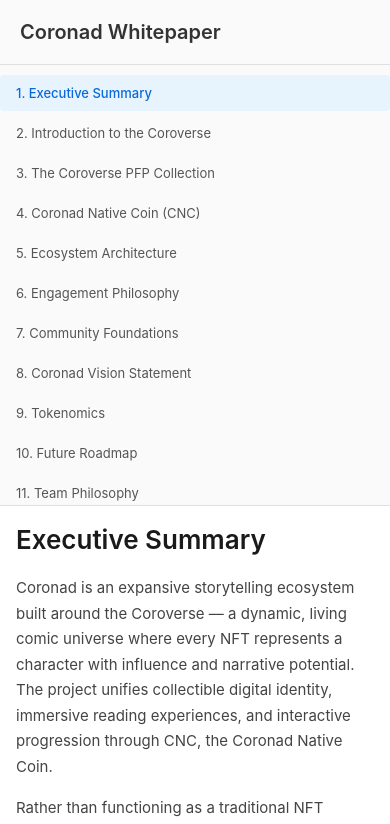
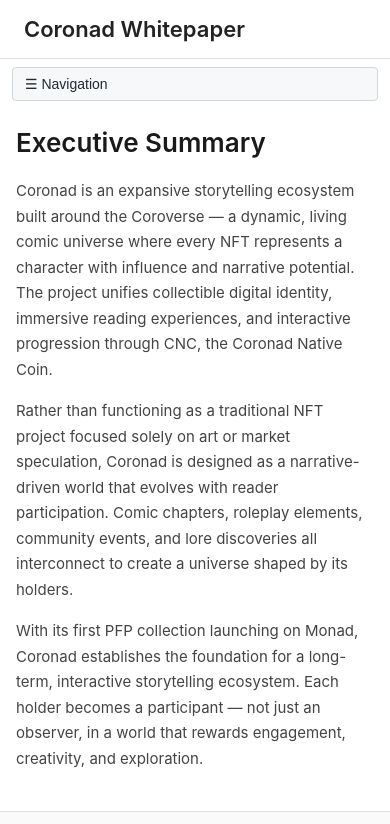
Before and after one commit to TheinSoe137/project-whitepaper, a React (Create React App) app: page / in a window 390 px wide. Shown: the top 824 px of the page. Built offline with nearby package versions, Linux system fonts and the light colour scheme.

Commit message:
bug fix , add toggle nav

```diff
--- a/src/App.css
+++ b/src/App.css
@@ -1,6 +1,21 @@
+.app-root {
+    min-height: 100vh;
+    background: #fff;
+    display: flex;
+    flex-direction: column;
+}
+
+.app-header {
+    padding: 16px 24px;
+    border-bottom: 1px solid #e0e0e0;
+    font-size: 22px;
+    font-weight: 600;
+    color: #222;
+}
+
 .app {
     display: flex;
-    height: 100vh;
+    height: calc(100vh - 60px);
     overflow: hidden;
     background: #fff;
 }
@@ -12,14 +27,36 @@
     overflow: hidden;
 }
 
+.sidebar-toggle-button {
+    display: none;
+}
+
 @media (max-width: 1024px) {
     .app {
         flex-direction: column;
         height: auto;
-        min-height: 100vh;
+        min-height: calc(100vh - 60px);
     }
 
     .content-wrapper {
         height: auto;
     }
+
+    .sidebar-toggle-button {
+        display: inline-flex;
+        align-items: center;
+        gap: 6px;
+        margin: 8px 12px;
+        padding: 8px 12px;
+        font-size: 14px;
+        border-radius: 4px;
+        border: 1px solid #d0d7de;
+        background: #f6f8fa;
+        color: #24292f;
+        cursor: pointer;
+    }
+
+    .sidebar-toggle-button:hover {
+        background: #eaeef2;
+    }
 }
--- a/src/App.jsx
+++ b/src/App.jsx
@@ -8,20 +8,36 @@ import './App.css';
 function App() {
     const [currentParentKey, setCurrentParentKey] = useState('executive-summary');
     const [currentChildKey, setCurrentChildKey] = useState(null);
+    const [isSidebarOpen, setIsSidebarOpen] = useState(false);
 
     const handleSectionChange = (parentKey, childKey = null) => {
         setCurrentParentKey(parentKey);
         setCurrentChildKey(childKey);
+        // When navigating via PageNavigation on mobile, also close the sidebar
+        setIsSidebarOpen(false);
     };
 
     return (
+        <div className="app-root">
+            <header className="app-header">
+                Coronad Whitepaper
+            </header>
             <div className="app">
                 <Sidebar
                     currentParentKey={currentParentKey}
                     currentChildKey={currentChildKey}
                     onSectionChange={handleSectionChange}
+                    isMobileOpen={isSidebarOpen}
+                    onCloseMobile={() => setIsSidebarOpen(false)}
                 />
                 <div className="content-wrapper">
+                    <button
+                        type="button"
+                        className="sidebar-toggle-button"
+                        onClick={() => setIsSidebarOpen(true)}
+                    >
+                        ☰ Navigation
+                    </button>
                     <Content
                         parentKey={currentParentKey}
                         childKey={currentChildKey}
@@ -34,6 +50,7 @@ function App() {
                     <Footer />
                 </div>
             </div>
+        </div>
     );
 }
 
--- a/src/components/Sidebar.jsx
+++ b/src/components/Sidebar.jsx
@@ -2,7 +2,7 @@ import React, { useState } from 'react';
 import { sections } from '../data/sections';
 import '../styles/Sidebar.css';
 
-const Sidebar = ({ currentParentKey, currentChildKey, onSectionChange }) => {
+const Sidebar = ({ currentParentKey, currentChildKey, onSectionChange, isMobileOpen, onCloseMobile }) => {
     const [expandedSections, setExpandedSections] = useState({});
 
     const toggleSection = (key) => {
@@ -19,6 +19,9 @@ const Sidebar = ({ currentParentKey, currentChildKey, onSectionChange }) => {
 
     const handleParentClick = (key) => {
         onSectionChange(key, null);
+        if (onCloseMobile) {
+            onCloseMobile();
+        }
         // Expand children if section has children and is not already expanded
         if (sections[key].children && Object.keys(sections[key].children).length > 0) {
             if (!expandedSections[key]) {
@@ -33,6 +36,9 @@ const Sidebar = ({ currentParentKey, currentChildKey, onSectionChange }) => {
     const handleChildClick = (parentKey, childKey, event) => {
         event.preventDefault();
         onSectionChange(parentKey, childKey);
+        if (onCloseMobile) {
+            onCloseMobile();
+        }
         // Expand parent if not already expanded
         if (!expandedSections[parentKey]) {
             setExpandedSections(prev => ({
@@ -43,9 +49,16 @@ const Sidebar = ({ currentParentKey, currentChildKey, onSectionChange }) => {
     };
 
     return (
-        <div className="sidebar">
+        <div className={`sidebar ${isMobileOpen ? 'sidebar-open' : ''}`}>
             <div className="sidebar-header">
-                <h1>Coronad Whitepaper</h1>
+                {/* <h1>Coronad Whitepaper</h1> */}
+                <button
+                    type="button"
+                    className="sidebar-close-btn"
+                    onClick={onCloseMobile}
+                >
+                    ✕
+                </button>
             </div>
             <nav className="navigation">
                 {Object.entries(sections).map(([key, section]) => {
--- a/src/styles/Footer.css
+++ b/src/styles/Footer.css
@@ -1,5 +1,5 @@
 .footer {
-    background: #1a1a1a;
+    /* background: #1a1a1a; */
     color: #fff;
     padding: 30px 60px;
     text-align: center;
--- a/src/styles/Sidebar.css
+++ b/src/styles/Sidebar.css
@@ -16,6 +16,16 @@
     font-size: 20px;
     color: #333;
     font-weight: 600;
+}
+
+.sidebar-close-btn {
+    display: none;
+    margin-left: auto;
+    border: none;
+    background: none;
+    font-size: 18px;
+    cursor: pointer;
+    color: #666;
 }
 
 .navigation {
@@ -105,39 +115,27 @@
 
 @media (max-width: 1024px) {
     .sidebar {
-        width: 100%;
-        max-height: 60vh;
-        border-right: none;
-        border-bottom: 1px solid #e0e0e0;
+        position: fixed;
+        top: 0;
+        left: -280px;
+        height: 100vh;
+        width: 260px;
+        max-width: 80%;
+        border-right: 1px solid #e0e0e0;
+        border-bottom: none;
+        box-shadow: 2px 0 8px rgba(0, 0, 0, 0.15);
+        z-index: 1000;
+        background: #fafafa;
+        transition: left 0.3s ease-in-out;
     }
 
-    .navigation {
-        display: grid;
-        grid-template-columns: repeat(auto-fit, minmax(220px, 1fr));
-        gap: 4px;
+    .sidebar.sidebar-open {
+        left: 0;
     }
 
-    .nav-item {
-        margin: 0;
-    }
-
-    .nav-link {
-        border-radius: 4px;
+    .sidebar-close-btn {
+        display: inline-flex;
+        align-items: center;
+        justify-content: center;
     }
 }
-
-@media (max-width: 600px) {
-    .navigation {
-        grid-template-columns: 1fr;
-    }
-
-    .nav-link {
-        font-size: 13px;
-        padding: 10px 16px;
-    }
-
-    .nav-child {
-        padding-left: 36px;
-        font-size: 12px;
-    }
-}
```
Lines whose indentation alone changed are shown as unchanged.
